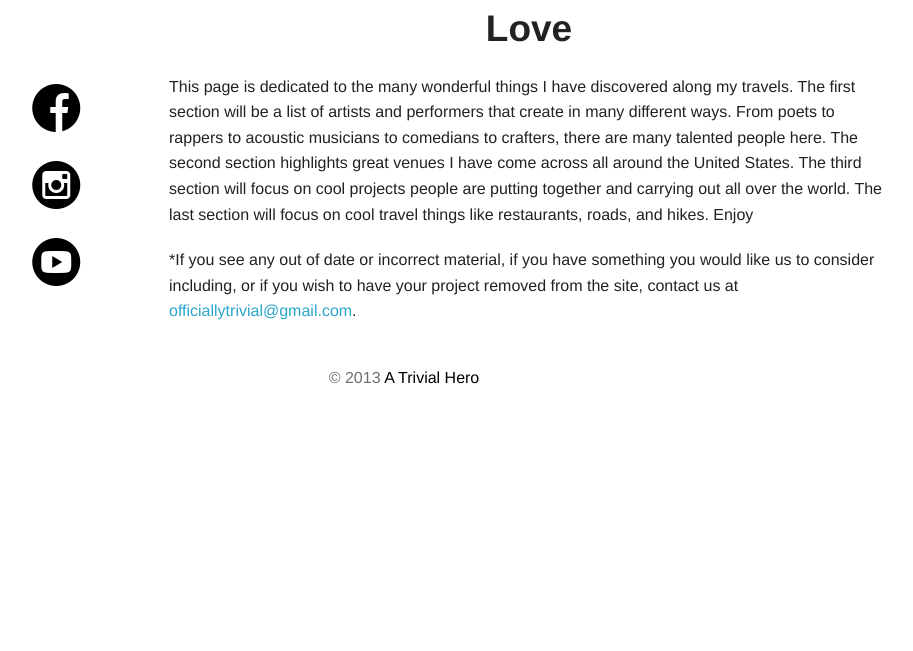
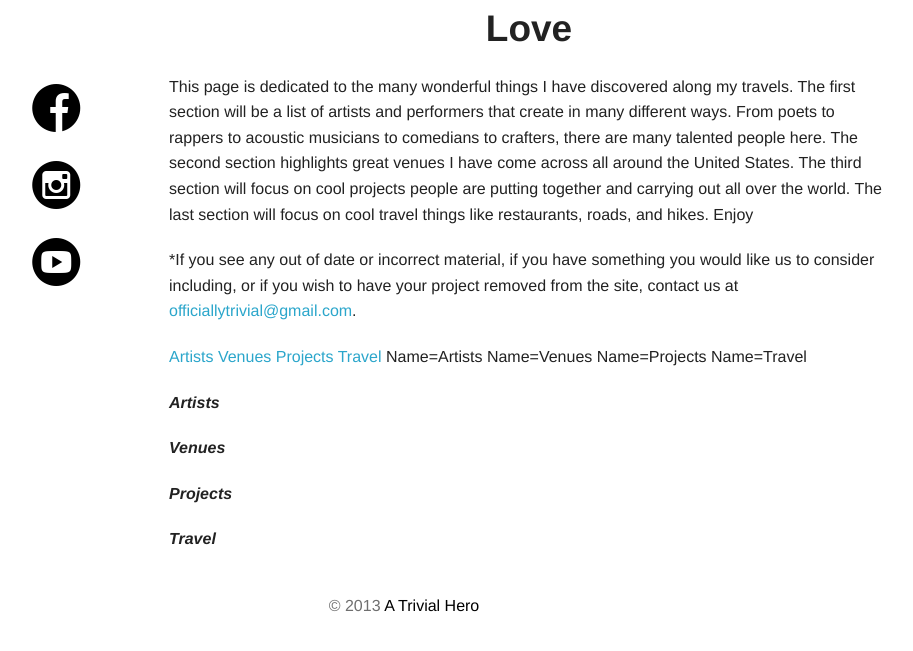
Before and after one commit to atrivialhero/atrivialhero.github.io, a Jekyll site: the page built from love.md, in a window 1280 px wide, cut to the strip 244-895 px from the top of the page. Shown: the whole strip, without its empty margins (236-1149 px from the left). Built offline with Jekyll 4.4.1, drawn with Linux system fonts in a browser that asks for light colours; some web fonts are replaced; Markdown is read by kramdown in place of the engine named in the settings.

Commit message:
Update love.md

```diff
--- a/love.md
+++ b/love.md
@@ -13,3 +13,20 @@ Love
 This page is dedicated to the many wonderful things I have discovered along my travels. The first section will be a list of artists and performers that create in many different ways. From poets to rappers to acoustic musicians to comedians to crafters, there are many talented people here. The second section highlights great venues I have come across all around the United States. The third section will focus on cool projects people are putting together and carrying out all over the world. The last section will focus on cool travel things like restaurants, roads, and hikes. Enjoy
 
 *If you see any out of date or incorrect material, if you have something you would like us to consider including, or if you wish to have your project removed from the site, contact us at [{{ site.contact }}](mailto:{{ site.contact }}).
+
+<a href = "#Artists"> Artists</a><a href = "#Venues"> Venues</a><a href = "#Projects"> Projects</a><a href = "#Travel"> Travel</a>
+Name=Artists
+Name=Venues
+Name=Projects
+Name=Travel
+
+***Artists***
+
+
+***Venues***
+
+
+***Projects***
+
+
+***Travel***
```
